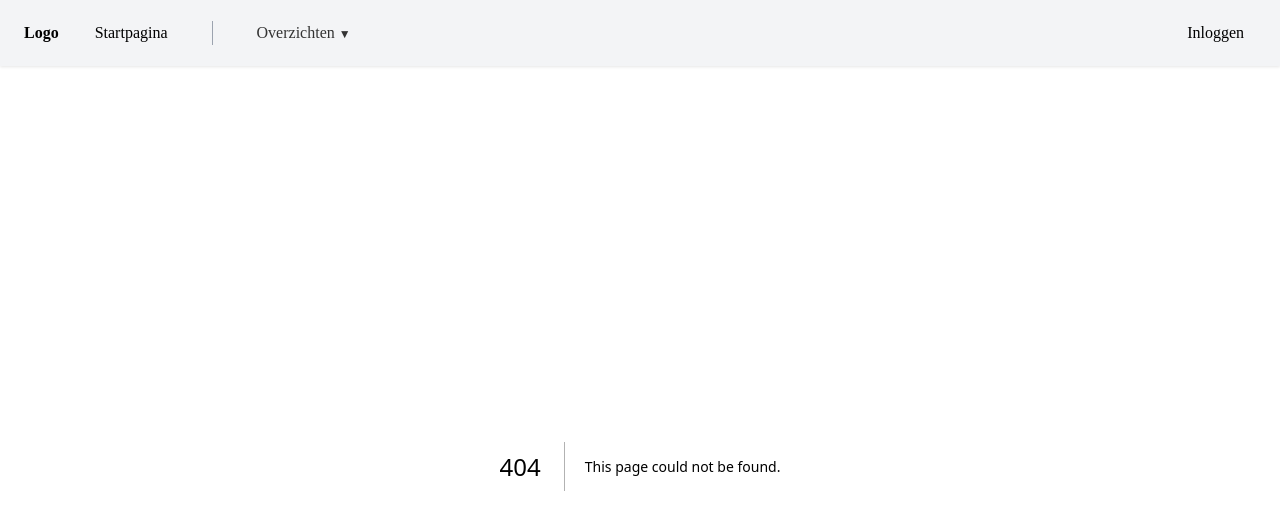
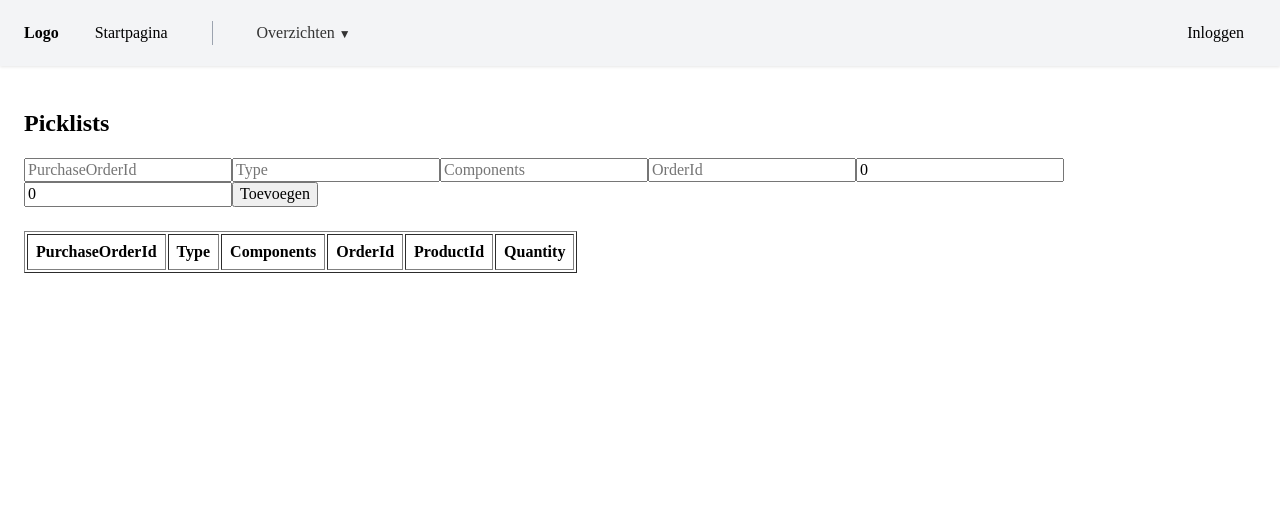
Before and after one commit to ZuydUniversity/2425-B2C6-B2B-2-Frontend, a Next.js app: page /picklist in a window 1280 px wide. Before the commit this address had no page. Shown: the top 530 px of the page. Built offline with nearby package versions, Linux system fonts and the light colour scheme.

Commit message:
Add UI Pages/Components

```diff
--- /dev/null
+++ b/src/api/approvalForms.ts
@@ -0,0 +1,6 @@
+import type { ApprovalForm } from "../types";
+
+export async function apiCreateApprovalForm(approvalform: ApprovalForm) {
+  void approvalform;
+  return Promise.resolve();
+}
--- /dev/null
+++ b/src/api/eventLogs.ts
@@ -0,0 +1,6 @@
+import type { EventLog } from "../types";
+
+export async function apiCreateEventLog(eventlog: EventLog) {
+  void eventlog;
+  return Promise.resolve();
+}
--- /dev/null
+++ b/src/api/picklists.ts
@@ -0,0 +1,6 @@
+import type { Picklist } from "../types";
+
+export async function apiCreatePicklist(picklist: Picklist) {
+  void picklist;
+  return Promise.resolve();
+}
--- /dev/null
+++ b/src/api/rejectionForms.ts
@@ -0,0 +1,6 @@
+import type { RejectionForm } from "../types";
+
+export async function apiCreateRejectionForm(rejectionform: RejectionForm) {
+  void rejectionform;
+  return Promise.resolve();
+}
--- /dev/null
+++ b/src/pages/picklist.tsx
@@ -0,0 +1,116 @@
+import React, { useState } from "react";
+import { apiCreatePicklist } from "../api/picklists";
+import type { Picklist } from "../types";
+
+const emptyPicklist: Picklist = {
+  id: 0,
+  purchaseOrderId: "",
+  type: "",
+  components: "",
+  orderId: "",
+  productId: 0,
+  quantity: 0,
+};
+
+const PicklistPage = () => {
+  const [picklists, setPicklists] = useState<Picklist[]>([]);
+  const [newPicklist, setNewPicklist] = useState<Picklist>({
+    ...emptyPicklist,
+  });
+  const [message, setMessage] = useState<string | null>(null);
+
+  const handleChange = (field: keyof Picklist, value: string | number) => {
+    setNewPicklist((prev) => ({
+      ...prev,
+      [field]: value,
+    }));
+  };
+
+  const handleSubmit = async (e: React.FormEvent) => {
+    e.preventDefault();
+    try {
+      await apiCreatePicklist(newPicklist);
+      setPicklists((prev) => [...prev, newPicklist]);
+      setNewPicklist({ ...emptyPicklist });
+      setMessage("Picklist toegevoegd!");
+    } catch {
+      setMessage("Fout bij toevoegen van picklist.");
+    }
+  };
+
+  return (
+    <div style={{ padding: 24 }}>
+      <h2>Picklists</h2>
+      <form onSubmit={handleSubmit} style={{ marginBottom: 24 }}>
+        <input
+          type="text"
+          placeholder="PurchaseOrderId"
+          value={newPicklist.purchaseOrderId}
+          onChange={(e) => handleChange("purchaseOrderId", e.target.value)}
+          required
+        />
+        <input
+          type="text"
+          placeholder="Type"
+          value={newPicklist.type}
+          onChange={(e) => handleChange("type", e.target.value)}
+          required
+        />
+        <input
+          type="text"
+          placeholder="Components"
+          value={newPicklist.components}
+          onChange={(e) => handleChange("components", e.target.value)}
+        />
+        <input
+          type="text"
+          placeholder="OrderId"
+          value={newPicklist.orderId}
+          onChange={(e) => handleChange("orderId", e.target.value)}
+        />
+        <input
+          type="number"
+          placeholder="ProductId"
+          value={newPicklist.productId}
+          onChange={(e) => handleChange("productId", Number(e.target.value))}
+          required
+        />
+        <input
+          type="number"
+          placeholder="Quantity"
+          value={newPicklist.quantity}
+          onChange={(e) => handleChange("quantity", Number(e.target.value))}
+          required
+        />
+        <button type="submit">Toevoegen</button>
+      </form>
+      {message && <div>{message}</div>}
+      <table border={1} cellPadding={8}>
+        <thead>
+          <tr>
+            <th>PurchaseOrderId</th>
+            <th>Type</th>
+            <th>Components</th>
+            <th>OrderId</th>
+            <th>ProductId</th>
+            <th>Quantity</th>
+          </tr>
+        </thead>
+        <tbody>
+          {picklists.map((p, idx) => (
+            <tr key={idx}>
+              <td>{p.purchaseOrderId}</td>
+              <td>{p.type}</td>
+              <td>{p.components}</td>
+              <td>{p.orderId}</td>
+              <td>{p.productId}</td>
+              <td>{p.quantity}</td>
+            </tr>
+          ))}
+        </tbody>
+      </table>
+    </div>
+  );
+};
+
+export default PicklistPage;
--- /dev/null
+++ b/src/types.ts
@@ -0,0 +1,34 @@
+export type Picklist = {
+  id: number;
+  purchaseOrderId: string;
+  type: string;
+  components: string;
+  orderId: string;
+  productId: number;
+  quantity: number;
+};
+
+export type EventLog = {
+  id: number;
+  orderId: string;
+  timestamp: string;
+  activity: string;
+  details: string;
+};
+
+export type ApprovalForm = {
+  id: number;
+  purchaseOrderId: string;
+  isApproved: boolean;
+  comments: string;
+  orderId: string;
+  dateApproved: string;
+};
+
+export type RejectionForm = {
+  id: number;
+  purchaseOrderId: string;
+  reason: string;
+  rejectionDate: string;
+  orderId: string;
+};
```
Also changed, not shown: src/pages/purchasing.tsx (+32 -0 lines).
